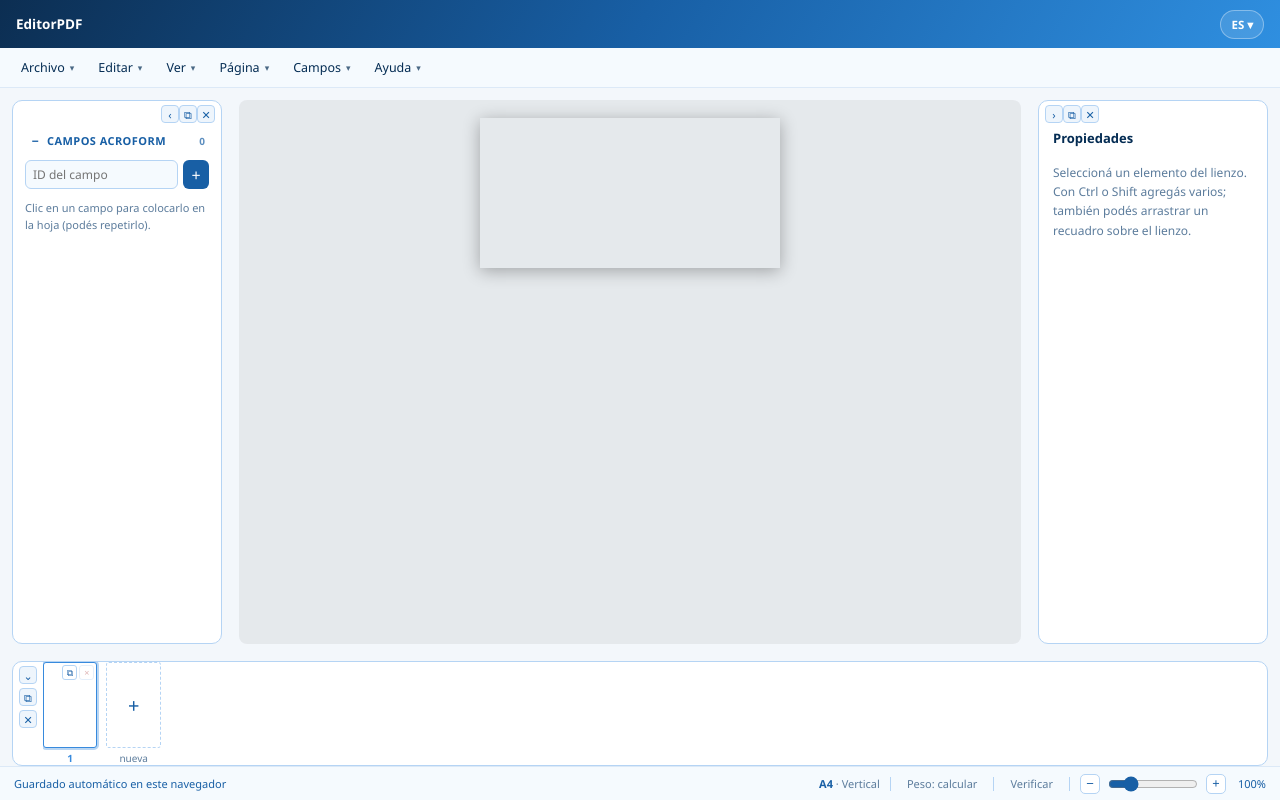
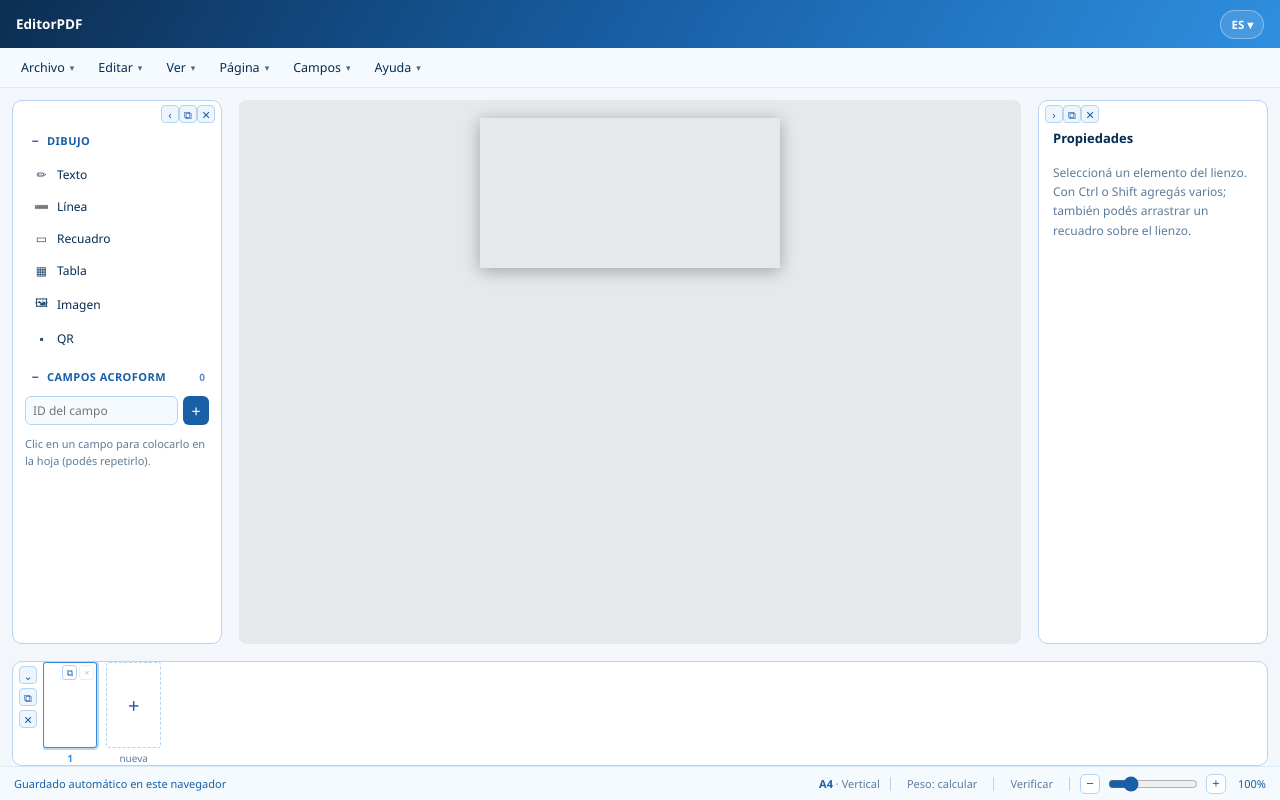
Before and after one commit to gsomma86/EditorPDF, a website built with Vite: page index.html in a window 1280 px wide. Built offline with nearby package versions, Linux system fonts and the light colour scheme; what fabric would draw is missing.

Commit message:
La barra de campos tiene secciones plegables, y una nueva de Dibujo
Arriba, "Dibujo" con las seis herramientas del menu Campos —texto, linea,
recuadro, tabla, imagen y QR— a un clic; debajo, el catalogo AcroForm de
siempre. Las dos se pliegan haciendo clic en su encabezado, y cuales quedaron
plegadas se recuerda, como el ancho de las barras: con una plantilla real el
catalogo tiene cientos de campos, asi que poder plegarlo es lo que deja las
herramientas a la vista sin buscarlas con la barra de desplazamiento.

Los botones no duplican nada: el manejador de [data-dib] pasa a estar delegado
en el documento en vez de atado al menu, asi las dos entradas comparten la misma
implementacion. Los atajos de teclado siguen funcionando igual, porque tambien
hacen clic sobre esos elementos.

Verificado en el navegador: las dos secciones en orden, las seis herramientas,
un clic en "Texto" dibuja en la hoja (3507 a 3707 pixeles) y queda en el modelo,
y plegar esconde el cuerpo y cambia el signo del encabezado.

```diff
--- a/src/main.ts
+++ b/src/main.ts
@@ -229,8 +229,11 @@ inputImagen.addEventListener('change', async () => {
   }
 });
 
-espacio.menubar.querySelectorAll<HTMLElement>('[data-dib]').forEach((boton) => {
-  boton.addEventListener('click', async () => {
+// Delegado en el documento y no atado a los botones del menú: las mismas acciones están también en
+// la sección Dibujo del panel de campos, y así hay una sola implementación para las dos.
+document.addEventListener('click', async (evento) => {
+  const boton = (evento.target as HTMLElement | null)?.closest<HTMLElement>('[data-dib]');
+  if (boton) {
     const clase = boton.dataset.dib;
 
     if (clase === 'imagen') {
@@ -255,7 +258,7 @@ espacio.menubar.querySelectorAll<HTMLElement>('[data-dib]').forEach((boton) => {
       registrarSnapshot(lienzo);
       guardar();
     }
-  });
+  }
 });
 
 async function accionDeshacer(): Promise<void> {
--- a/src/style.css
+++ b/src/style.css
@@ -1244,3 +1244,43 @@ button {
   flex-shrink: 0;
   opacity: 0.85;
 }
+
+/* ---------- Secciones plegables del panel de campos ---------- */
+
+.ed-col {
+  cursor: pointer;
+  user-select: none;
+}
+.ed-col:hover {
+  background: var(--card-1);
+}
+.ed-seccion[hidden] {
+  display: none;
+}
+
+/* Las mismas acciones del menú Campos, a un clic. Una por renglón: los nombres son de largo
+   distinto y en una grilla de dos columnas quedaban cortados en la barra más angosta. */
+.ed-herramientas {
+  display: flex;
+  flex-direction: column;
+  gap: 3px;
+  margin-bottom: 4px;
+}
+.ed-herramienta {
+  display: flex;
+  align-items: center;
+  width: 100%;
+  padding: 5px 7px;
+  border: 1px solid transparent;
+  border-radius: 6px;
+  background: transparent;
+  color: var(--texto);
+  font-size: 12px;
+  text-align: left;
+  white-space: nowrap;
+  overflow: hidden;
+}
+.ed-herramienta:hover {
+  background: var(--card-1);
+  border-color: var(--borde);
+}
--- a/src/ui/i18n.ts
+++ b/src/ui/i18n.ts
@@ -16,6 +16,7 @@ const ES = {
   'shell.panelToggleTt': 'Colapsar panel',
   'shell.separadorTt': 'Arrastrar para cambiar el ancho',
   'shell.campos.titulo': 'Campos AcroForm',
+  'shell.dibujo.titulo': 'Dibujo',
   'shell.campos.placeholder': 'ID del campo',
   'shell.campos.nota': 'Clic en un campo para colocarlo en la hoja (podés repetirlo).',
   'shell.propiedades.titulo': 'Propiedades',
@@ -304,6 +305,7 @@ const EN: Record<ClaveI18n, string> = {
   'shell.panelToggleTt': 'Collapse panel',
   'shell.separadorTt': 'Drag to resize',
   'shell.campos.titulo': 'AcroForm fields',
+  'shell.dibujo.titulo': 'Drawing',
   'shell.campos.placeholder': 'Field ID',
   'shell.campos.nota': 'Click a field to place it on the sheet (it can be repeated).',
   'shell.propiedades.titulo': 'Properties',
@@ -590,6 +592,7 @@ const PT: Record<ClaveI18n, string> = {
   'shell.panelToggleTt': 'Recolher painel',
   'shell.separadorTt': 'Arraste para mudar a largura',
   'shell.campos.titulo': 'Campos AcroForm',
+  'shell.dibujo.titulo': 'Desenho',
   'shell.campos.placeholder': 'ID do campo',
   'shell.campos.nota': 'Clique em um campo para colocá-lo na folha (pode repeti-lo).',
   'shell.propiedades.titulo': 'Propriedades',
@@ -950,7 +953,7 @@ export function aplicarIdioma(raiz: ParentNode = document): void {
  * Se hace acá, después de traducir, porque el texto se rehace en cada cambio de idioma.
  */
 function alinearIconosDeMenu(raiz: ParentNode): void {
-  for (const el of raiz.querySelectorAll<HTMLElement>('.ed-dropdown [data-i18n]')) {
+  for (const el of raiz.querySelectorAll<HTMLElement>('.ed-dropdown [data-i18n], .ed-herramientas [data-i18n]')) {
     const texto = el.textContent ?? '';
     const corte = texto.indexOf(' ');
     // Ícono es lo que va antes del primer espacio, siempre que no sea una palabra: así los
--- a/src/ui/panelCampos.ts
+++ b/src/ui/panelCampos.ts
@@ -5,8 +5,48 @@ export interface PanelCampos {
   establecerCatalogo(nombres: string[]): void;
 }
 
+const CLAVE_SECCIONES = 'editorpdf.secciones';
+
+/**
+ * Secciones plegables del panel: se hace clic en el encabezado y su cuerpo se esconde.
+ *
+ * Con una plantilla real el catálogo tiene cientos de campos, así que poder plegarlo es lo que
+ * deja las herramientas de dibujo a la vista sin tener que buscarlas con la barra de desplazamiento.
+ * Cuáles quedaron plegadas se recuerda, como el ancho de las barras.
+ */
+function montarSecciones(panel: HTMLElement): void {
+  let plegadas: string[] = [];
+  try {
+    plegadas = JSON.parse(localStorage.getItem(CLAVE_SECCIONES) ?? '[]');
+  } catch {
+    plegadas = [];
+  }
+
+  const aplicar = (): void => {
+    for (const encabezado of panel.querySelectorAll<HTMLElement>('[data-seccion]')) {
+      const nombre = encabezado.dataset.seccion!;
+      const plegada = plegadas.includes(nombre);
+      encabezado.querySelector('.ed-col-ic')!.textContent = plegada ? '+' : '−';
+      const cuerpo = panel.querySelector<HTMLElement>(`[data-cuerpo="${nombre}"]`);
+      if (cuerpo) cuerpo.hidden = plegada;
+    }
+    localStorage.setItem(CLAVE_SECCIONES, JSON.stringify(plegadas));
+  };
+
+  for (const encabezado of panel.querySelectorAll<HTMLElement>('[data-seccion]')) {
+    encabezado.addEventListener('click', () => {
+      const nombre = encabezado.dataset.seccion!;
+      plegadas = plegadas.includes(nombre) ? plegadas.filter((n) => n !== nombre) : [...plegadas, nombre];
+      aplicar();
+    });
+  }
+
+  aplicar();
+}
+
 export function montarPanelCampos(panel: HTMLElement, onColocar: (nombre: string) => void): PanelCampos {
   let catalogo: string[] = [];
+  montarSecciones(panel);
 
   const contador = panel.querySelector<HTMLElement>('.ed-col-n')!;
   const input = panel.querySelector<HTMLInputElement>('#ed-campo-nuevo')!;
--- a/src/ui/shell.ts
+++ b/src/ui/shell.ts
@@ -117,10 +117,23 @@ const PIEZAS: Record<string, { titulo: string; cuerpo: string }> = {
     titulo: 'shell.campos.titulo',
     cuerpo: `
       <div class="ed-panel-cont" id="ed-panel-campos">
-        <div class="ed-col"><span class="ed-col-ic">−</span><span class="ed-col-t" data-i18n="shell.campos.titulo"></span><span class="ed-col-n">0</span></div>
-        <div class="ed-campos-add"><input type="text" id="ed-campo-nuevo" data-i18n-placeholder="shell.campos.placeholder" /><button type="button" id="ed-campo-agregar">+</button></div>
-        <div id="ed-lista-campos"></div>
-        <p class="nota" data-i18n="shell.campos.nota"></p>
+        <div class="ed-col" data-seccion="dibujo"><span class="ed-col-ic">−</span><span class="ed-col-t" data-i18n="shell.dibujo.titulo"></span></div>
+        <div class="ed-seccion ed-herramientas" data-cuerpo="dibujo">
+          ${['texto', 'linea', 'rect', 'tabla', 'imagen', 'qr']
+            .map((clase, i) => {
+              const claves = ['dibTexto', 'dibLinea', 'dibRect', 'dibTabla', 'dibImagen', 'dibQr'];
+              const teclas = ['T', 'L', 'R', 'B', 'I', 'Q'];
+              return `<button type="button" class="ed-herramienta" data-dib="${clase}" title="${teclas[i]}"><span data-i18n="menu.campos.${claves[i]}"></span></button>`;
+            })
+            .join('')}
+        </div>
+
+        <div class="ed-col" data-seccion="acroform"><span class="ed-col-ic">−</span><span class="ed-col-t" data-i18n="shell.campos.titulo"></span><span class="ed-col-n">0</span></div>
+        <div class="ed-seccion" data-cuerpo="acroform">
+          <div class="ed-campos-add"><input type="text" id="ed-campo-nuevo" data-i18n-placeholder="shell.campos.placeholder" /><button type="button" id="ed-campo-agregar">+</button></div>
+          <div id="ed-lista-campos"></div>
+          <p class="nota" data-i18n="shell.campos.nota"></p>
+        </div>
       </div>`,
   },
   props: {
```
